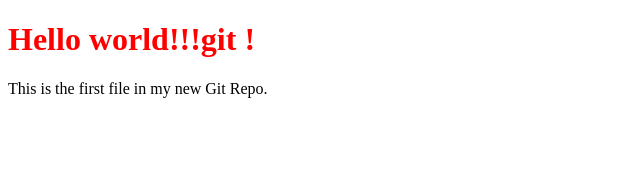
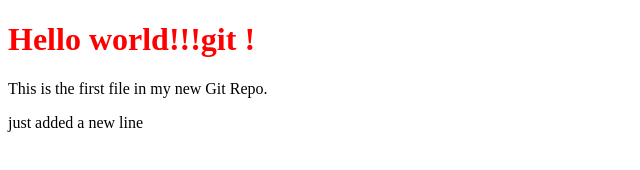
Before and after one commit to asmakp/gitlearn, a plain HTML site: page index.html in a window 1280 px wide. Shown: the whole page, without its empty margins (0-640 px from the left). Drawn offline with Linux system fonts and the light colour scheme.

Commit message:
changed the html file

```diff
--- a/index.html
+++ b/index.html
@@ -11,6 +11,7 @@
 
     <h1>Hello world!!!git !</h1>
     <p>This is the first file in my new Git Repo.</p>
+    <p>just added a new line</p>
 
 </body>
 
```
